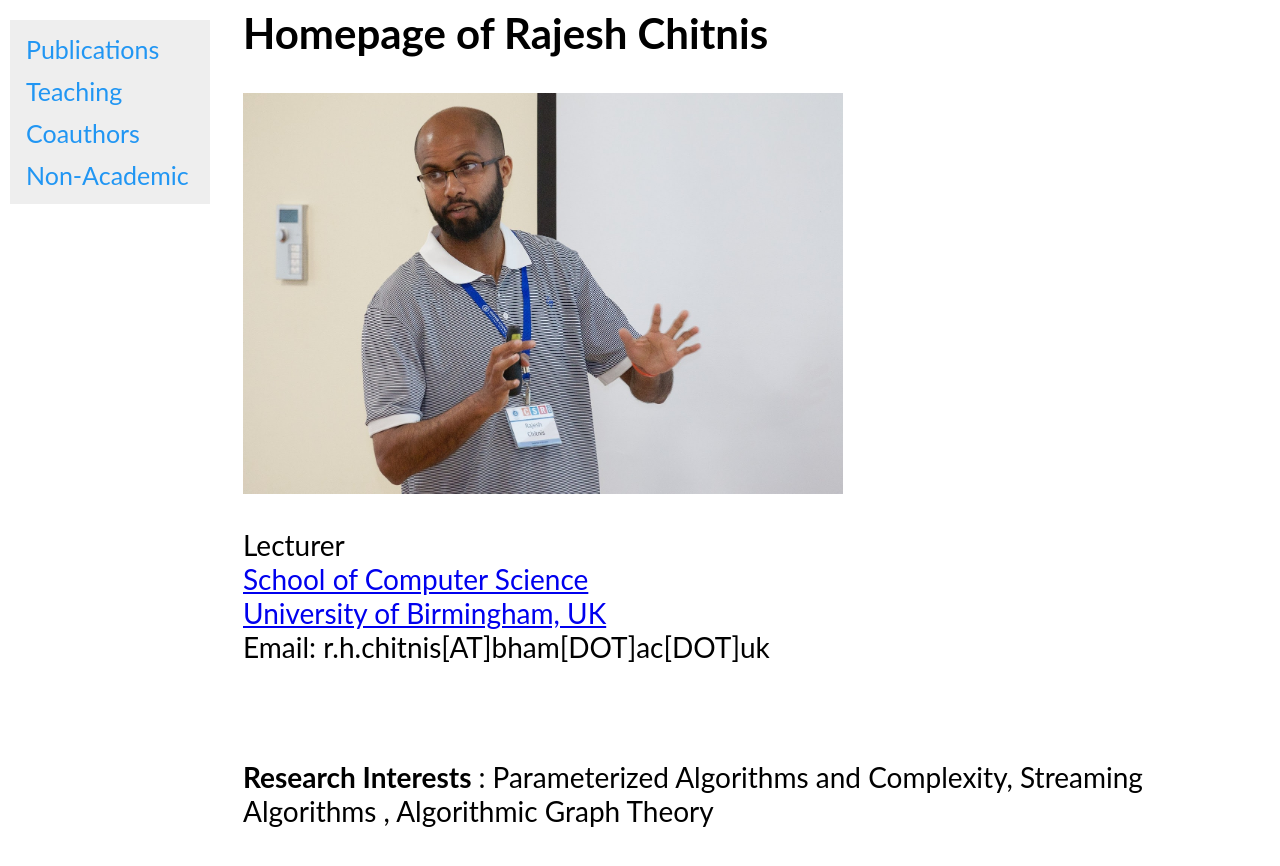
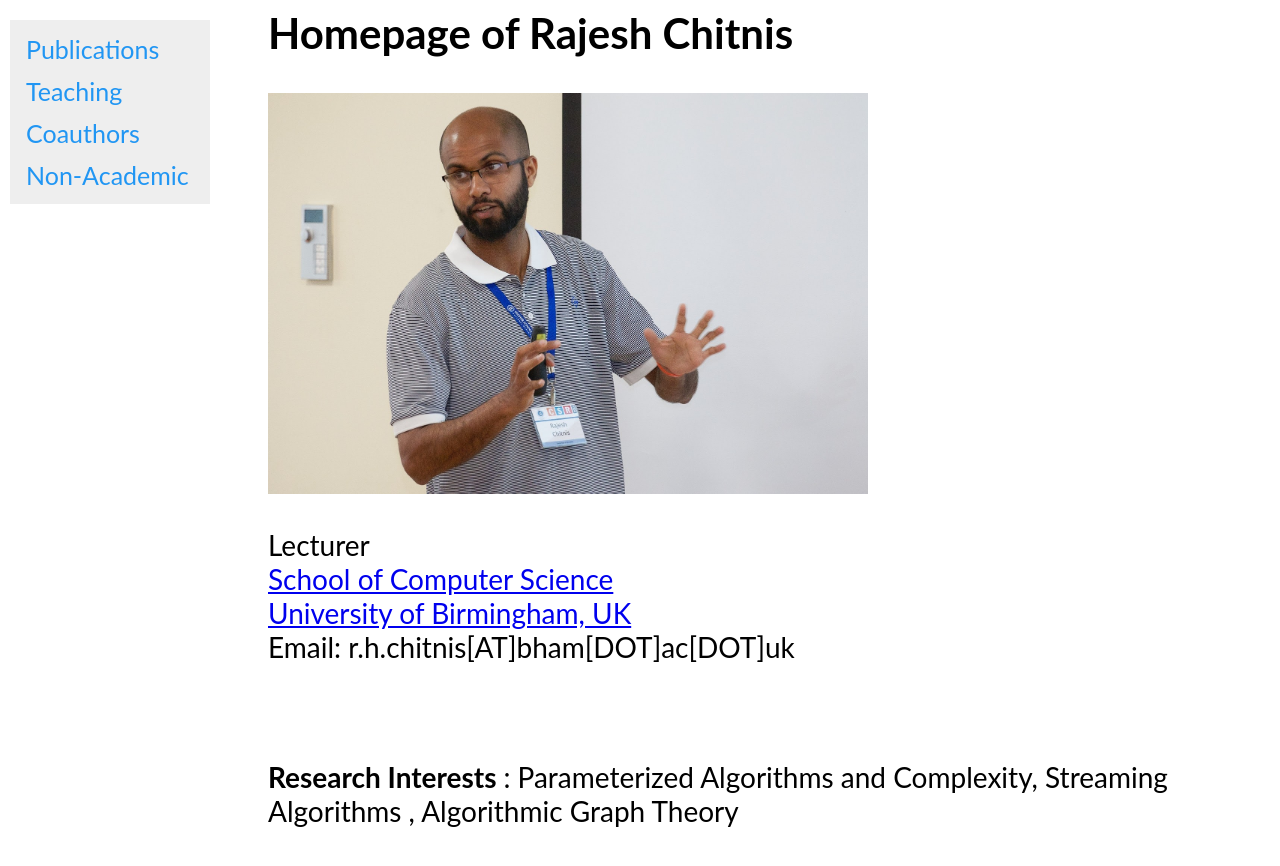
Before and after one commit to rajeshchitnis/rajeshchitnis.github.io, a Jekyll site: the page index.html, which Jekyll copies as it is, in a window 1280 px wide. Shown: the top 866 px of the page. Built offline with Jekyll 4.4.1, drawn with Linux system fonts in a browser that asks for light colours.

Commit message:
Update index.html
a

```diff
--- a/index.html
+++ b/index.html
@@ -42,7 +42,7 @@ body {
 }
 
 .main {
-  margin-left: 225px; /* Same width as the sidebar + left position in px */
+  margin-left: 250px; /* Same width as the sidebar + left position in px */
   font-size: 28px; /* Increased text to enable scrolling */
   padding: 0px 10px;
 }
```
